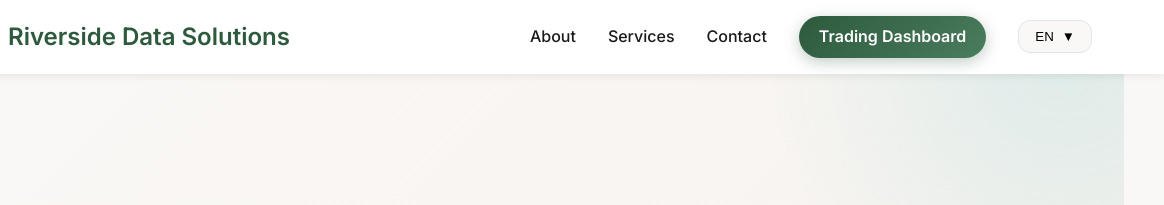
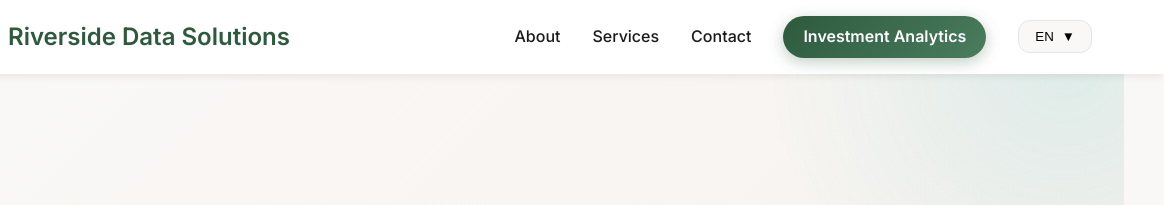
Before and after one commit to DKowarsch/riverside-data-solutions, a plain HTML site: page index.html in a window 1280 px wide. Shown: the top 205 px of the page, 116-1280 px from the left. Drawn offline with nearby package versions, Linux system fonts and the light colour scheme.

Commit message:
Rename header button to "Investment Analytics" (EN/ES/ZH)
Label text only; link target and styling unchanged.

Co-Authored-By: Claude Opus 5.5 <noreply@anthropic.com>
Claude-Session: https://claude.ai/code/session_01AfPoxoQeS5KtuomqDdaHAS

```diff
--- a/index.html
+++ b/index.html
@@ -554,7 +554,7 @@
                     <span id="nav-contact">Contact</span>
                 </a>
                 <a href="https://rds24-trading-dashboard.pages.dev" class="nav-dashboard" target="_blank" rel="noopener noreferrer">
-                    <span id="nav-dashboard">Trading Dashboard</span>
+                    <span id="nav-dashboard">Investment Analytics</span>
                 </a>
                 <div class="lang-selector">
                     <button class="lang-btn" id="lang-toggle" onclick="toggleLangDropdown()">
@@ -783,7 +783,7 @@
                 navAbout: "About",
                 navServices: "Services",
                 navContact: "Contact",
-                navDashboard: "Trading Dashboard",
+                navDashboard: "Investment Analytics",
                 heroTitle: "Find the programs only you can offer",
                 heroSubtitle: "We help universities discover niche and sunrise programs, predict enrollment and retention, and stay affordable, instead of competing on price with community colleges and state schools.",
                 heroCta: "Get Started",
@@ -806,7 +806,7 @@
                 navAbout: "Acerca de",
                 navServices: "Servicios",
                 navContact: "Contacto",
-                navDashboard: "Panel de Trading",
+                navDashboard: "Análisis de Inversiones",
                 heroCta: "Comenzar",
                 statFounded: "Fundada",
                 statServices: "Servicios Principales",
@@ -824,7 +824,7 @@
                 navAbout: "关于",
                 navServices: "服务",
                 navContact: "联系",
-                navDashboard: "交易仪表板",
+                navDashboard: "投资分析",
                 heroCta: "开始使用",
                 statFounded: "成立于",
                 statServices: "核心服务",
```
